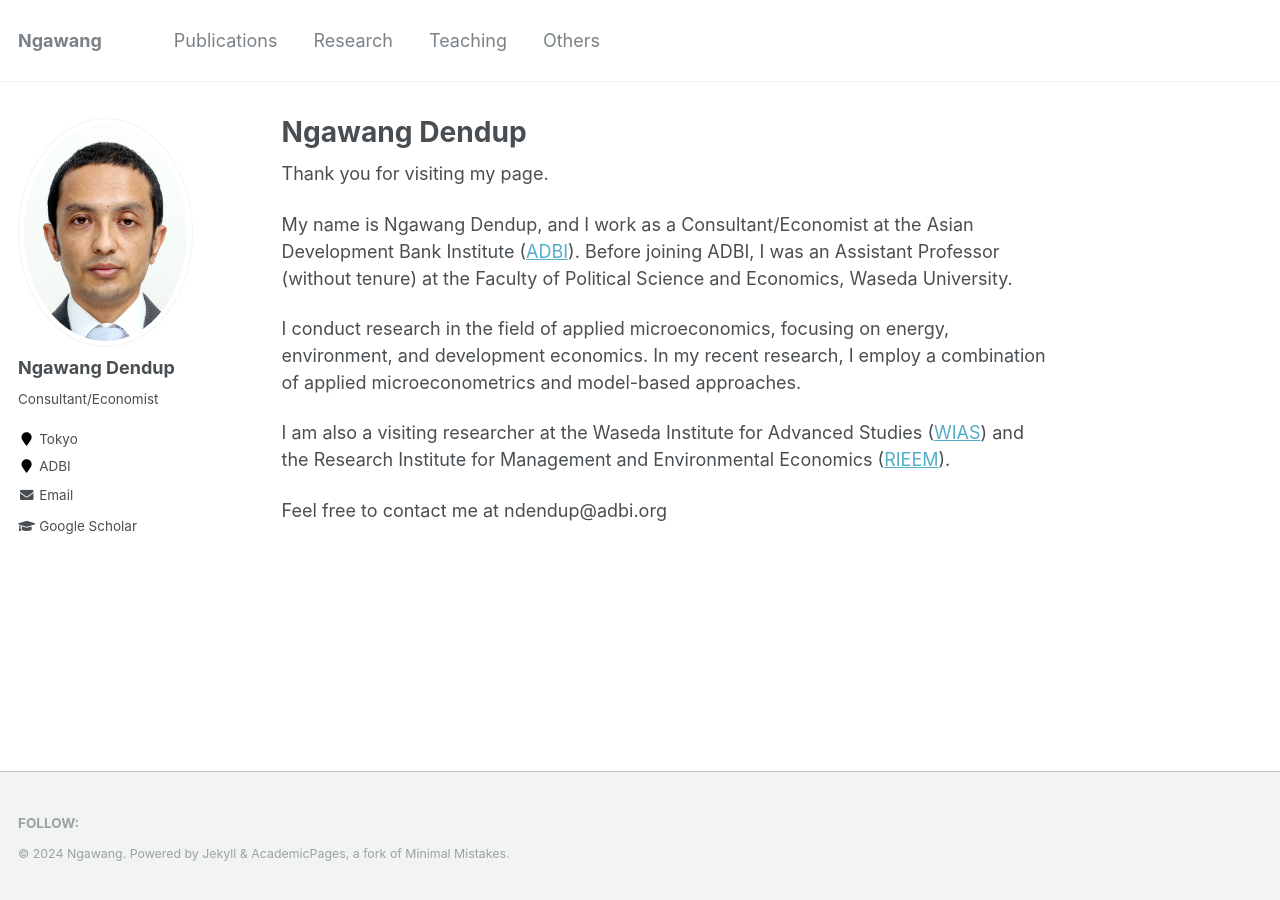
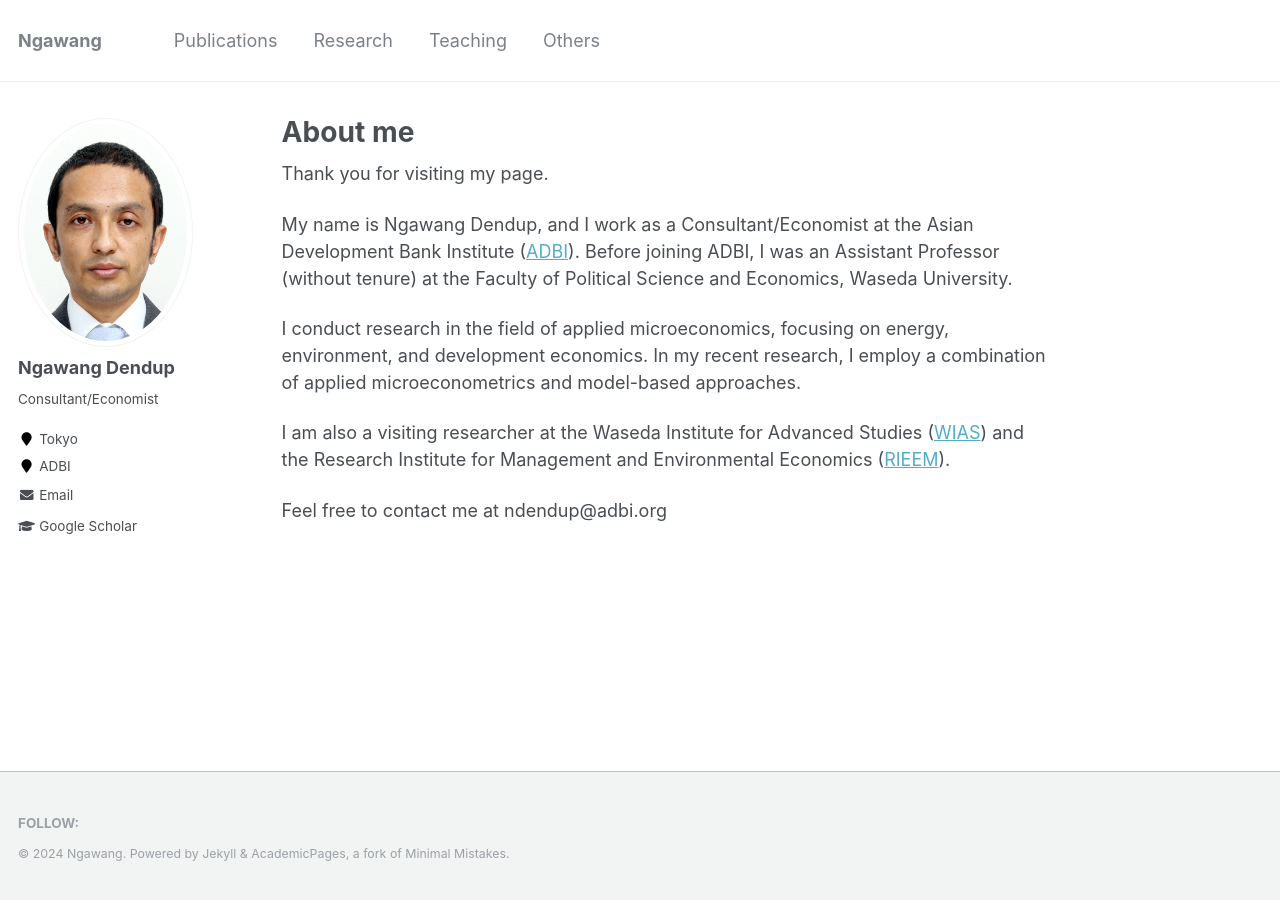
Before and after one commit to NgawangDendup/ngawangdendup.github.io, a Jekyll site: the page built from _pages/about.md, in a window 1280 px wide. Built offline with Jekyll 4.4.1, drawn with Linux system fonts in a browser that asks for light colours.

Commit message:
about me updates

```diff
--- a/_pages/about.md
+++ b/_pages/about.md
@@ -1,12 +1,14 @@
 ---
 permalink: /
-title: "Ngawang Dendup"
+title: "About me"
 excerpt: "About me"
 author_profile: true
 redirect_from:
   - /about/
   - /about.html
 ---
+
+
 Thank you for visiting my page.
 
 My name is Ngawang Dendup, and I work as a Consultant/Economist at the Asian Development Bank Institute ([ADBI](https://www.adb.org/adbi/main)). Before joining ADBI, I was an Assistant Professor (without tenure) at the Faculty of Political Science and Economics, Waseda University.
```
